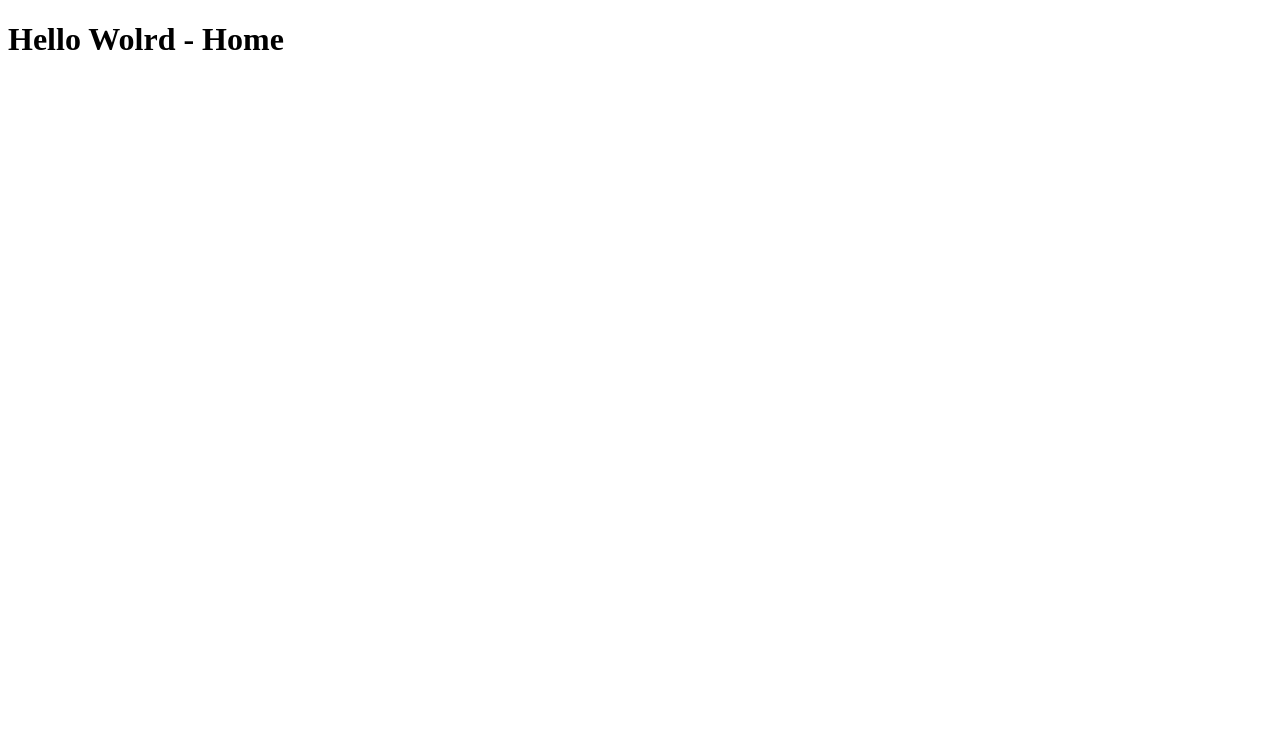
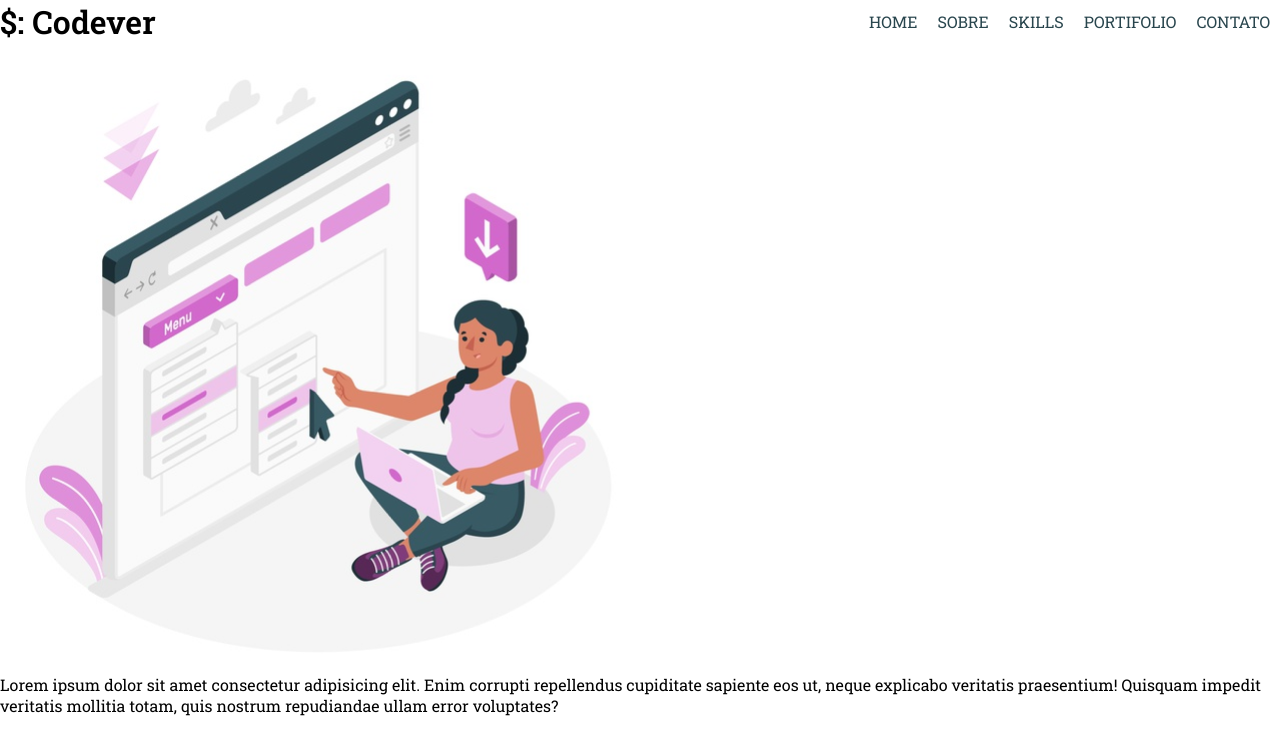
Before and after one commit to CodeverBrazil/codever-portifolio, a React (Create React App) app: page / in a window 1280 px wide. Shown: the top 754 px of the page. Built offline with nearby package versions, Linux system fonts and the light colour scheme.

Commit message:
creating home page

```diff
--- /dev/null
+++ b/src/components/navbar/index.js
@@ -0,0 +1,21 @@
+import React from 'react'
+
+import './style.css'
+
+function Navbar() {
+  return (
+    <>
+      <nav  className='menu'>
+        <ul className='list-menu'>
+          <li className='list-menu-item'><a href="">HOME</a></li>
+          <li className='list-menu-item'><a href="">SOBRE</a></li>
+          <li className='list-menu-item'><a href="">SKILLS</a></li>
+          <li className='list-menu-item'><a href="">PORTIFOLIO</a></li>
+          <li className='list-menu-item'><a href="">CONTATO</a></li>
+        </ul>
+      </nav>
+    </>
+  )
+}
+
+export default Navbar
--- /dev/null
+++ b/src/components/navbar/style.css
@@ -0,0 +1,12 @@
+.list-menu {
+  display: flex;
+}
+
+.list-menu-item a{
+  padding: 10px;
+  color: var(--color-secundary);
+}
+
+.list-menu-item:hover{
+  border-bottom: 3px solid var(--color-primary);
+}
--- /dev/null
+++ b/src/styles/global.css
@@ -0,0 +1,28 @@
+@import url('https://fonts.googleapis.com/css2?family=Roboto+Slab:wght@400;500;600&display=swap');
+@import url('https://fonts.googleapis.com/css2?family=Nanum+Gothic:wght@400;700;800&family=Roboto+Slab:wght@400;500;600&display=swap');
+
+* {
+  margin: 0;
+  padding: 0;
+  font-family: 'Roboto Slab', serif;
+  text-decoration: none;
+  list-style-type: none;
+}
+
+:root {
+  --color: rgba(41, 211, 146, 0.2);
+  --color-primary: #9652AE;
+  --color-secundary: #28454D;
+}
+
+/* HEADER */
+
+.header {
+  width: 100vw;
+  display: flex;
+  justify-content: space-between;
+  align-items: center;
+}
+
+
+/* FIM DO HEADER */
--- a/src/views/home/index.js
+++ b/src/views/home/index.js
@@ -1,10 +1,19 @@
 import React from "react"
+
+import Navbar from '../../components/navbar/index'
+
+import '../../styles/global.css'
 
 function Home() {
   return (
-    <div>
-      <h1>Hello Wolrd - Home</h1>
-    </div>
+    <>
+      <header className="header">
+        <h1>$: Codever</h1>
+        <Navbar />
+      </header>
+      <img src="imagem-home.png" alt="Imagem da página home" />
+      <p>Lorem ipsum dolor sit amet consectetur adipisicing elit. Enim corrupti repellendus cupiditate sapiente eos ut, neque explicabo veritatis praesentium! Quisquam impedit veritatis mollitia totam, quis nostrum repudiandae ullam error voluptates?</p>
+    </>
   )
 }
 
```
Also changed, not shown: public/imagem-home.png (added), public/manifest.json.
